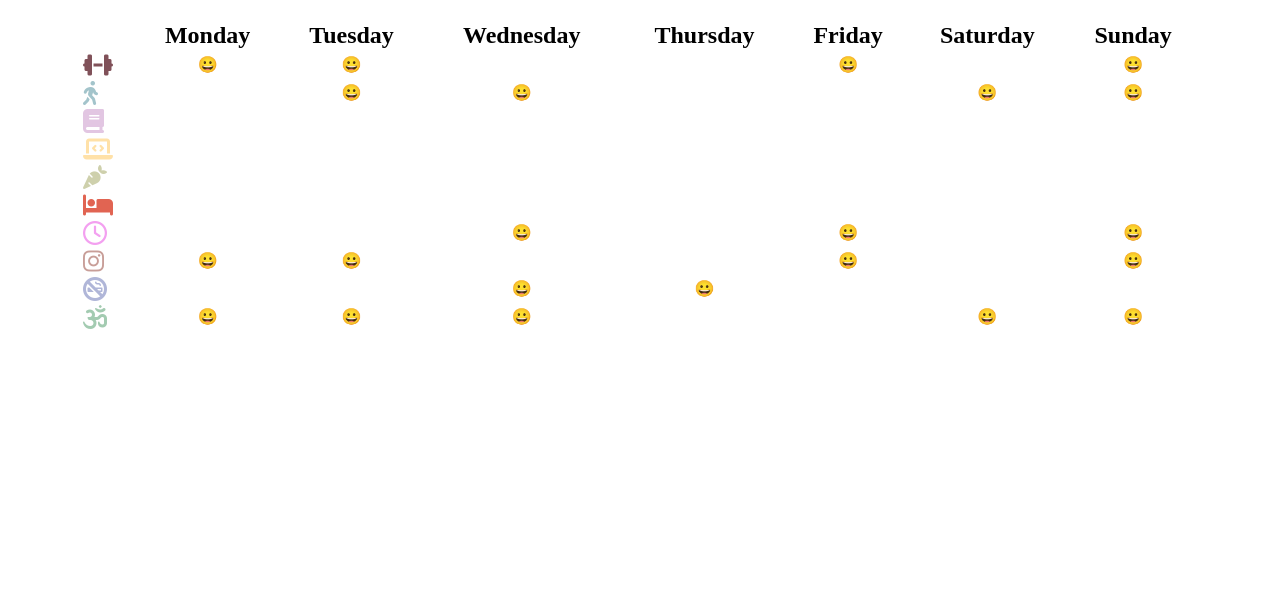
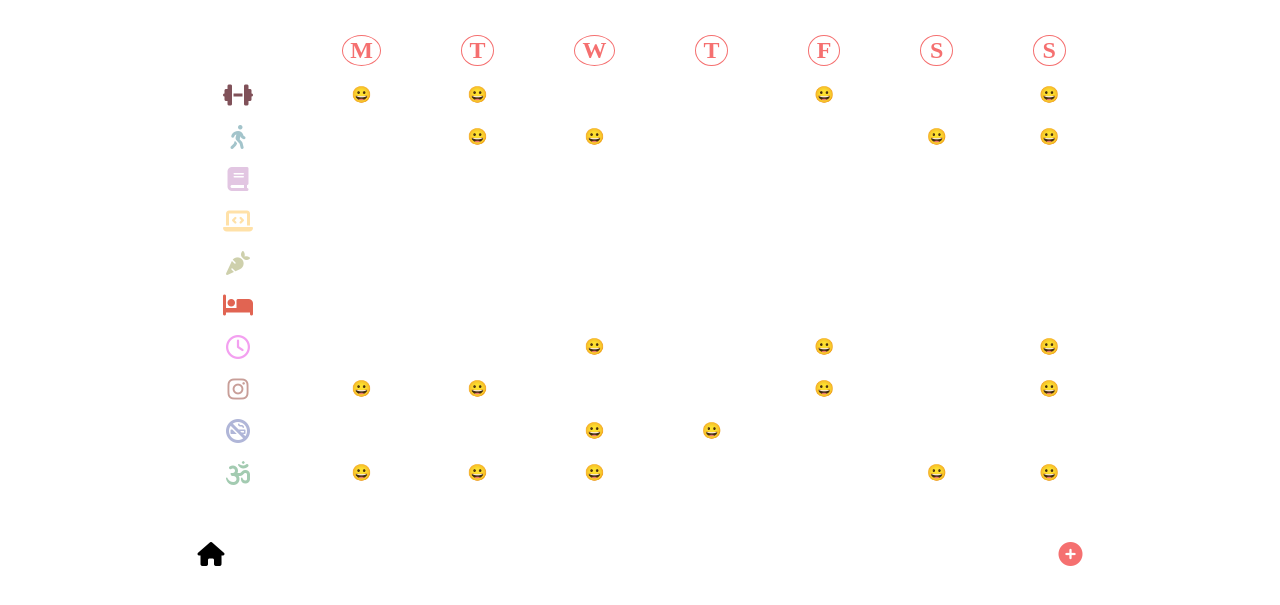
Before and after one commit to Team-6-Habit-Tracker/habitTracker, a plain HTML site: page overView.html in a window 1280 px wide. Shown: the part 61-666 px from the top of the page. Drawn offline with Linux system fonts and the light colour scheme.

Commit message:
Added home and the Activity Button

```diff
--- a/overView.css
+++ b/overView.css
@@ -1,64 +1,46 @@
 body {
-    /* grid-template-columns: 1fr 8fr 1fr;
-    grid-template-rows: 10% 10% 10% 10% 10% 10% 10% 10% 10% 10%; */
-    margin-right: 5pc;
-    margin-left: 5pc;
     align-items: center;
     display: block;
 }
 
-th {
-    font-size: 1.5rem;
-}
-
 .habit_1 {
     color: #805159;
-    font-size: 1.5rem;
 }
 
 .habit_2 {
     color: #A3C4CB;
-    font-size: 1.5rem;
 }
 
 .habit_3 {
     color: #E2C6E2;
-    font-size: 1.5rem;
 }
 
 .habit_4 {
     color: #FFE1A8;
-    font-size: 1.5rem;
 }
 
 .habit_5 {
     color: #CED0AC;
-    font-size: 1.5rem;
 }
 
 .habit_6 {
     color: #E16452;
-    font-size: 1.5rem;
 }
 
 .habit_7 {
     color: #F3A0F0;
-    font-size: 1.5rem;
 }
 
 .habit_8 {
     color: #C89E98;
-    font-size: 1.5rem;
 }
 
 .habit_9 {
     color: #B0B6D8;
-    font-size: 1.5rem;
 }
 
 .habit_10 {
     color: #A3CBB1;
-    font-size: 1.5rem;
 }
 
 h1 {
@@ -66,28 +48,36 @@ h1 {
     font-size: 2rem;
 }
 
-main {
-    background-color: ;
+table {
+    width: 80%;
+    text-align: center;
+    margin-left: auto;
+    margin-right: auto;
+    border-collapse: separate;
+    border-spacing: 5rem 1rem;
 }
 
-table {
-    font-size: 1rem;
-    width: 100%;
-    align-items: center;
-}
-
-td {
+th {
+    font-size: 1.5rem;
     text-align: center;
 }
 
-
-/*
-.monday {
-    grid-column-start: 2;
-    grid-column-end: 3;
+.days {
+    border: solid 1px;
+    border-radius: 50%;
+    color: rgb(245, 112, 112);
 }
 
-.tuesday {
-    grid-column-start: 3;
-    grid-column-end: 4;
-} */
+.home {
+    position: relative;
+    left: 15%;
+    margin-top: 5vh;
+}
+
+.activity {
+    position: relative;
+    right: 15%;
+    margin-top: 5vh;
+    float: right;
+    color: rgb(245, 112, 112);
+}
--- a/overView.html
+++ b/overView.html
@@ -14,13 +14,13 @@
         <table>
             <tr>
                 <th class="blank" scope="col"></th>
-                <th class="monday" scope="col">Monday</th>
-                <th class="tuesday" scope="col">Tuesday</th>
-                <th class="wednesday" scope="col">Wednesday</th>
-                <th class="thursday" scope="col">Thursday</th>
-                <th class="friday" scope="col">Friday</th>
-                <th class="saturday" scope="col">Saturday</th>
-                <th class="sunday" scope="col">Sunday</th>
+                <th class="monday days" scope="col">M</th>
+                <th class="tuesday days" scope="col">T</th>
+                <th class="wednesday days" scope="col">W</th>
+                <th class="thursday days" scope="col">T</th>
+                <th class="friday days" scope="col">F</th>
+                <th class="saturday days" scope="col">S</th>
+                <th class="sunday days" scope="col">S</th>
             </tr>
             <tr>
                 <th class="habit_1 fas fa-dumbbell"></th>
@@ -124,6 +124,12 @@
             </tr>
         </table>
     </main>
+    <footer>
+        <h2 class="home fas fa-home"></h2>
+
+        <h2 class="activity fas fa-plus-circle"></h2>
+
+    </footer>
 </body>
 
 </HTML>
```
